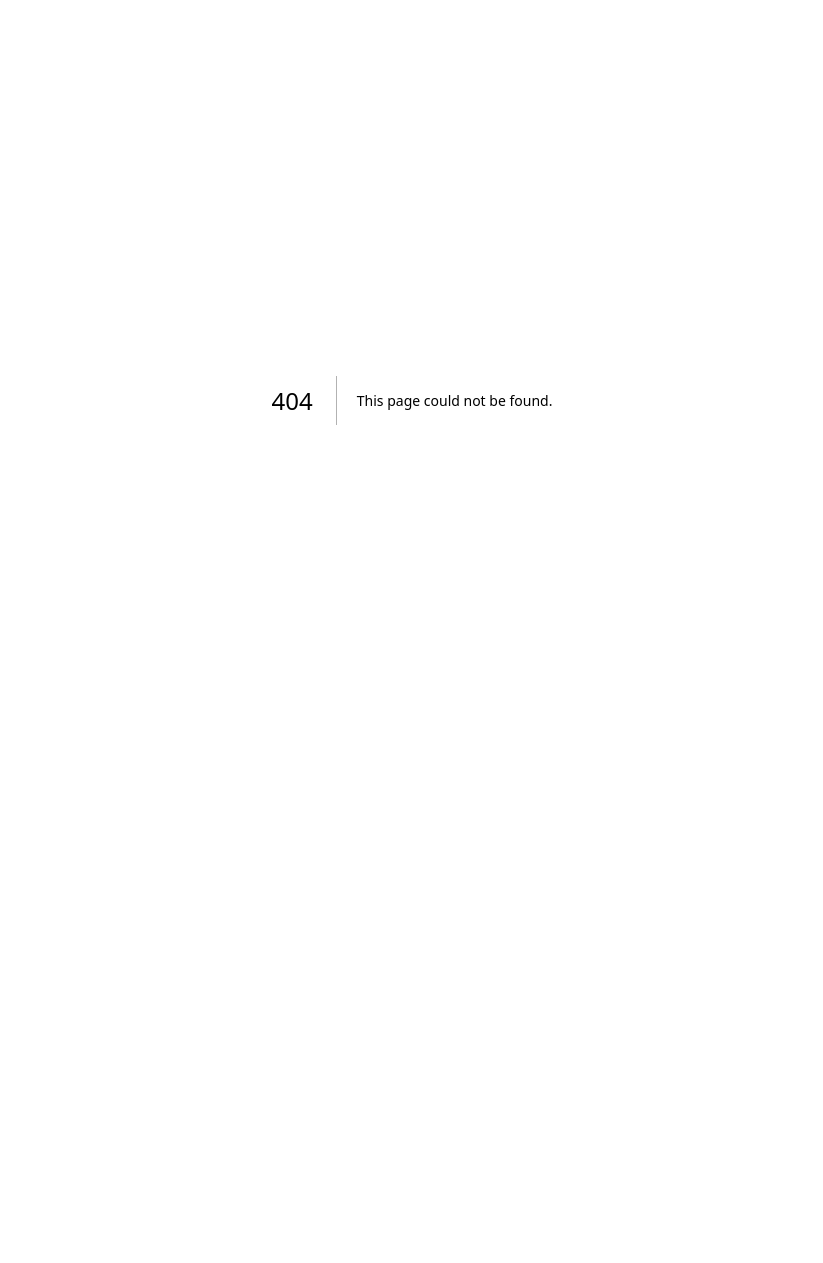
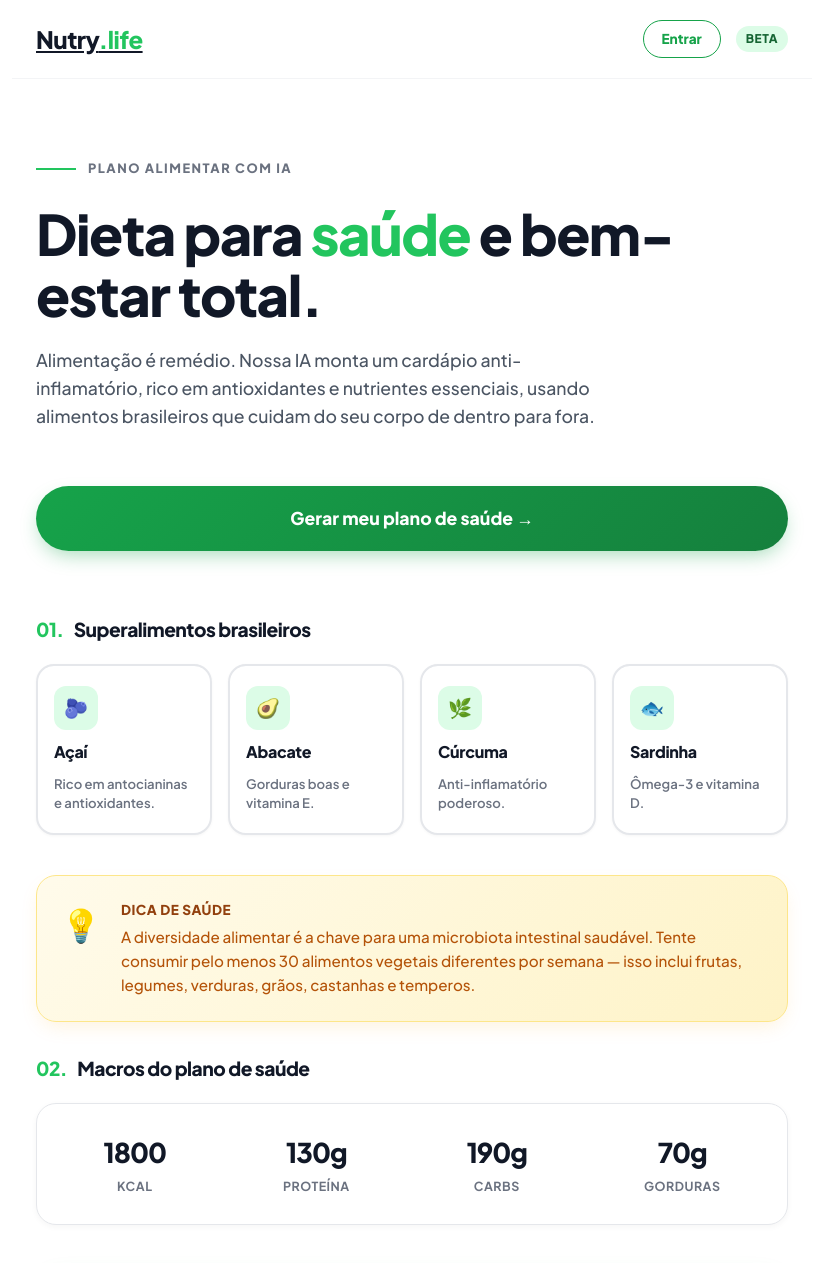
Before and after one commit to elevanceseguros/Nutri, a Next.js app: page /dieta-para-saude in a window 1280 px wide. Before the commit this address had no page. Shown: the top 1263 px of the page, without its empty margins (228-1051 px from the left). Before the commit the page ends 800 px from the top, so only its background shows below. Built offline with nearby package versions, Linux system fonts and the light colour scheme.

Commit message:
Create page.tsx

```diff
--- /dev/null
+++ b/src/app/dieta-para-saude/page.tsx
@@ -0,0 +1,109 @@
+import type { Metadata } from "next";
+import Link from "next/link";
+import styles from "../page.module.css";
+
+export const metadata: Metadata = {
+  title: "Dieta para Saúde — Plano Alimentar com IA | Nutry.life",
+  description: "Monte seu plano alimentar focado em saúde e bem-estar com IA. Cardápio anti-inflamatório com alimentos brasileiros nutritivos. Grátis.",
+  keywords: "dieta para saúde, alimentação saudável, cardápio saudável brasileiro, dieta anti-inflamatória",
+  openGraph: {
+    title: "Dieta para Saúde — Nutry.life",
+    description: "Plano alimentar focado em saúde com alimentos brasileiros nutritivos.",
+    url: "https://nutry.life/dieta-para-saude",
+  },
+};
+
+export default function DietaParaSaude() {
+  return (
+    <>
+      <header className={styles.header}>
+        <Link href="/" className={styles.logo}>Nutry<span className={styles.logoAccent}>.life</span></Link>
+        <div style={{ display: 'flex', gap: '15px', alignItems: 'center' }}>
+          <Link href="/login" className={styles.btnEntrar}>Entrar</Link>
+          <div className={styles.badge}>Beta</div>
+        </div>
+      </header>
+
+      <main className={styles.main}>
+        <div className="fade-up">
+          <div className={styles.heroEyebrow}>
+            <div className={styles.heroLine} />
+            <span className={styles.heroEyebrowText}>Plano Alimentar com IA</span>
+          </div>
+          <h1 className={styles.heroTitle}>
+            Dieta para <em className={styles.heroEm}>saúde</em> e bem-estar total.
+          </h1>
+          <p className={styles.heroSub}>
+            Alimentação é remédio. Nossa IA monta um cardápio anti-inflamatório, rico em antioxidantes e nutrientes essenciais, usando alimentos brasileiros que cuidam do seu corpo de dentro para fora.
+          </p>
+          <Link href="/" className={styles.btnPrimary} style={{ display: 'block', textAlign: 'center', textDecoration: 'none', marginBottom: '4rem' }}>
+            Gerar meu plano de saúde →
+          </Link>
+
+          <div className={styles.qBlock}>
+            <div className={styles.qLabelRow}>
+              <span className={styles.qNum}>01.</span>
+              <span className={styles.qLabel}>Superalimentos brasileiros</span>
+            </div>
+            <div className={styles.qGrid}>
+              {[
+                { num: "🫐", title: "Açaí", desc: "Rico em antocianinas e antioxidantes." },
+                { num: "🥑", title: "Abacate", desc: "Gorduras boas e vitamina E." },
+                { num: "🌿", title: "Cúrcuma", desc: "Anti-inflamatório poderoso." },
+                { num: "🐟", title: "Sardinha", desc: "Ômega-3 e vitamina D." },
+              ].map((item) => (
+                <div key={item.num} className={styles.qBtn} style={{ cursor: 'default' }}>
+                  <span className={styles.qBtnIcon} style={{ background: '#dcfce7', color: '#16a34a', fontWeight: 800, fontSize: '1.2rem' }}>{item.num}</span>
+                  <span className={styles.qBtnLabel}>{item.title}</span>
+                  <span className={styles.qBtnSub}>{item.desc}</span>
+                </div>
+              ))}
+            </div>
+          </div>
+
+          <div className={styles.tipCard}>
+            <div className={styles.tipIcon}>💡</div>
+            <div>
+              <div className={styles.tipTitle}>Dica de saúde</div>
+              <div className={styles.tipText}>
+                A diversidade alimentar é a chave para uma microbiota intestinal saudável. Tente consumir pelo menos 30 alimentos vegetais diferentes por semana — isso inclui frutas, legumes, verduras, grãos, castanhas e temperos.
+              </div>
+            </div>
+          </div>
+
+          <div className={styles.qBlock}>
+            <div className={styles.qLabelRow}>
+              <span className={styles.qNum}>02.</span>
+              <span className={styles.qLabel}>Macros do plano de saúde</span>
+            </div>
+            <div className={styles.macrosCard}>
+              {[
+                { val: "1800", lbl: "kcal" },
+                { val: "130g", lbl: "proteína" },
+                { val: "190g", lbl: "carbs" },
+                { val: "70g", lbl: "gorduras" },
+              ].map((m) => (
+                <div key={m.lbl} className={styles.macroItem}>
+                  <span className={styles.macroVal}>{m.val}</span>
+                  <span className={styles.macroLbl}>{m.lbl}</span>
+                </div>
+              ))}
+            </div>
+          </div>
+
+          <div className={styles.premiumBanner}>
+            <div className={styles.premiumBadgeTop}>✦ GRÁTIS PARA COMEÇAR</div>
+            <div className={styles.premiumHeader}>
+              <h2>Crie seu plano de saúde agora</h2>
+              <p>Sem cadastro, sem cartão. Grátis para começar.</p>
+            </div>
+            <Link href="/" className={styles.premiumBtn} style={{ textDecoration: 'none', display: 'block' }}>
+              Gerar meu plano de saúde →
+            </Link>
+            <p className={styles.premiumFootnote}>Sem compromisso. 100% grátis.</p>
+          </div>
+        </div>
+      </main>
+    </>
+  );
+}
```
